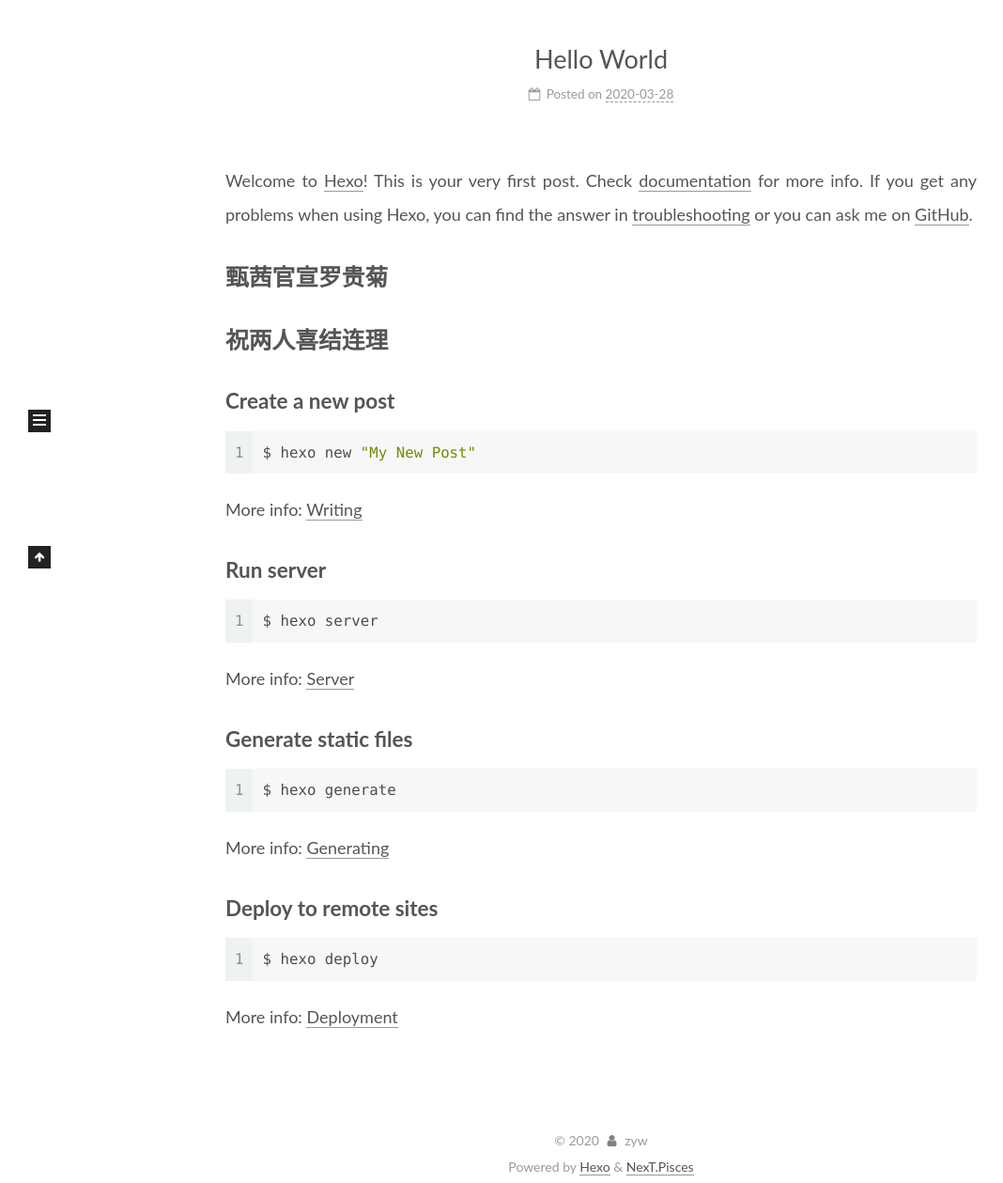
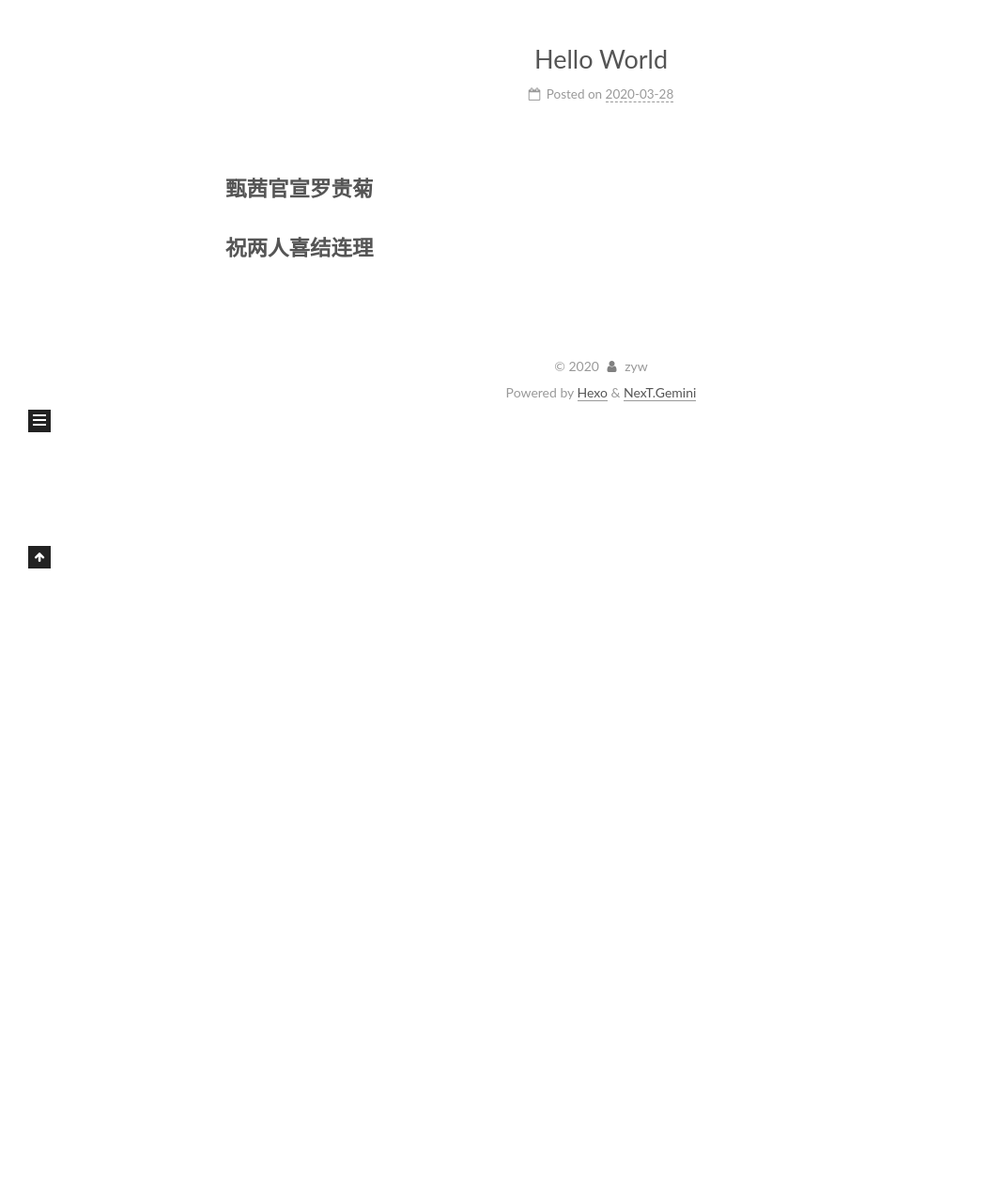
Before and after one commit to zywxr123/zywxr123.github.io, a plain HTML site: page 2020/03/28/hello-world/index.html in a window 1280 px wide. Shown: the part 295-1554 px from the top of the page at 94% size, without its empty margins (0-1068 px from the left). After the commit the page ends 800 px from the top, so only its background shows below. Drawn offline with Linux system fonts and the light colour scheme.

Commit message:
Site updated: 2020-03-28 20:20:52

```diff
--- a/2020/03/28/hello-world/index.html
+++ b/2020/03/28/hello-world/index.html
@@ -17,18 +17,18 @@
 
 <script id="hexo-configurations">
     var NexT = window.NexT || {};
-    var CONFIG = {"hostname":"zywxr123.github.io","root":"/","scheme":"Pisces","version":"7.7.2","exturl":false,"sidebar":{"position":"left","display":"post","padding":18,"offset":12,"onmobile":false},"copycode":{"enable":false,"show_result":false,"style":null},"back2top":{"enable":true,"sidebar":false,"scrollpercent":false},"bookmark":{"enable":false,"color":"#222","save":"auto"},"fancybox":false,"mediumzoom":false,"lazyload":false,"pangu":false,"comments":{"style":"tabs","active":null,"storage":true,"lazyload":false,"nav":null},"algolia":{"hits":{"per_page":10},"labels":{"input_placeholder":"Search for Posts","hits_empty":"We didn't find any results for the search: ${query}","hits_stats":"${hits} results found in ${time} ms"}},"localsearch":{"enable":false,"trigger":"auto","top_n_per_article":1,"unescape":false,"preload":false},"motion":{"enable":true,"async":false,"transition":{"post_block":"fadeIn","post_header":"slideDownIn","post_body":"slideDownIn","coll_header":"slideLeftIn","sidebar":"slideUpIn"}}};
+    var CONFIG = {"hostname":"zywxr123.github.io","root":"/","scheme":"Gemini","version":"7.7.2","exturl":false,"sidebar":{"position":"left","display":"post","padding":18,"offset":12,"onmobile":false},"copycode":{"enable":false,"show_result":false,"style":null},"back2top":{"enable":true,"sidebar":false,"scrollpercent":false},"bookmark":{"enable":false,"color":"#222","save":"auto"},"fancybox":false,"mediumzoom":false,"lazyload":false,"pangu":false,"comments":{"style":"tabs","active":null,"storage":true,"lazyload":false,"nav":null},"algolia":{"hits":{"per_page":10},"labels":{"input_placeholder":"Search for Posts","hits_empty":"We didn't find any results for the search: ${query}","hits_stats":"${hits} results found in ${time} ms"}},"localsearch":{"enable":false,"trigger":"auto","top_n_per_article":1,"unescape":false,"preload":false},"motion":{"enable":true,"async":false,"transition":{"post_block":"fadeIn","post_header":"slideDownIn","post_body":"slideDownIn","coll_header":"slideLeftIn","sidebar":"slideUpIn"}}};
   </script>
 
-  <meta name="description" content="Welcome to Hexo! This is your very first post. Check documentation for more info. If you get any problems when using Hexo, you can find the answer in troubleshooting or you can ask me on GitHub. 甄茜官宣罗">
+  <meta name="description" content="甄茜官宣罗贵菊祝两人喜结连理">
 <meta property="og:type" content="article">
 <meta property="og:title" content="Hello World">
 <meta property="og:url" content="https://zywxr123.github.io/2020/03/28/hello-world/index.html">
 <meta property="og:site_name" content="Hexo">
-<meta property="og:description" content="Welcome to Hexo! This is your very first post. Check documentation for more info. If you get any problems when using Hexo, you can find the answer in troubleshooting or you can ask me on GitHub. 甄茜官宣罗">
+<meta property="og:description" content="甄茜官宣罗贵菊祝两人喜结连理">
 <meta property="og:locale" content="en_US">
 <meta property="article:published_time" content="2020-03-28T09:06:46.256Z">
-<meta property="article:modified_time" content="2020-03-28T10:39:29.610Z">
+<meta property="article:modified_time" content="2020-03-28T12:14:32.347Z">
 <meta property="article:author" content="zyw">
 <meta name="twitter:card" content="summary">
 
@@ -175,7 +175,7 @@
               <span class="post-meta-item-text">Posted on</span>
 
 
-              <time title="Created: 2020-03-28 17:06:46 / Modified: 18:39:29" itemprop="dateCreated datePublished" datetime="2020-03-28T17:06:46+08:00">2020-03-28</time>
+              <time title="Created: 2020-03-28 17:06:46 / Modified: 20:14:32" itemprop="dateCreated datePublished" datetime="2020-03-28T17:06:46+08:00">2020-03-28</time>
             </span>
 
 
@@ -189,20 +189,7 @@
     <div class="post-body" itemprop="articleBody">
 
 
-        <p>Welcome to <a href="https://hexo.io/" target="_blank" rel="noopener">Hexo</a>! This is your very first post. Check <a href="https://hexo.io/docs/" target="_blank" rel="noopener">documentation</a> for more info. If you get any problems when using Hexo, you can find the answer in <a href="https://hexo.io/docs/troubleshooting.html" target="_blank" rel="noopener">troubleshooting</a> or you can ask me on <a href="https://github.com/hexojs/hexo/issues" target="_blank" rel="noopener">GitHub</a>.</p>
-<h2 id="甄茜官宣罗贵菊"><a href="#甄茜官宣罗贵菊" class="headerlink" title="甄茜官宣罗贵菊"></a>甄茜官宣罗贵菊</h2><h2 id="祝两人喜结连理"><a href="#祝两人喜结连理" class="headerlink" title="祝两人喜结连理"></a>祝两人喜结连理</h2><h3 id="Create-a-new-post"><a href="#Create-a-new-post" class="headerlink" title="Create a new post"></a>Create a new post</h3><figure class="highlight bash"><table><tr><td class="gutter"><pre><span class="line">1</span><br></pre></td><td class="code"><pre><span class="line">$ hexo new <span class="string">"My New Post"</span></span><br></pre></td></tr></table></figure>
-
-<p>More info: <a href="https://hexo.io/docs/writing.html" target="_blank" rel="noopener">Writing</a></p>
-<h3 id="Run-server"><a href="#Run-server" class="headerlink" title="Run server"></a>Run server</h3><figure class="highlight bash"><table><tr><td class="gutter"><pre><span class="line">1</span><br></pre></td><td class="code"><pre><span class="line">$ hexo server</span><br></pre></td></tr></table></figure>
-
-<p>More info: <a href="https://hexo.io/docs/server.html" target="_blank" rel="noopener">Server</a></p>
-<h3 id="Generate-static-files"><a href="#Generate-static-files" class="headerlink" title="Generate static files"></a>Generate static files</h3><figure class="highlight bash"><table><tr><td class="gutter"><pre><span class="line">1</span><br></pre></td><td class="code"><pre><span class="line">$ hexo generate</span><br></pre></td></tr></table></figure>
-
-<p>More info: <a href="https://hexo.io/docs/generating.html" target="_blank" rel="noopener">Generating</a></p>
-<h3 id="Deploy-to-remote-sites"><a href="#Deploy-to-remote-sites" class="headerlink" title="Deploy to remote sites"></a>Deploy to remote sites</h3><figure class="highlight bash"><table><tr><td class="gutter"><pre><span class="line">1</span><br></pre></td><td class="code"><pre><span class="line">$ hexo deploy</span><br></pre></td></tr></table></figure>
-
-<p>More info: <a href="https://hexo.io/docs/one-command-deployment.html" target="_blank" rel="noopener">Deployment</a></p>
-
+        <h3 id="甄茜官宣罗贵菊"><a href="#甄茜官宣罗贵菊" class="headerlink" title="甄茜官宣罗贵菊"></a>甄茜官宣罗贵菊</h3><h3 id="祝两人喜结连理"><a href="#祝两人喜结连理" class="headerlink" title="祝两人喜结连理"></a>祝两人喜结连理</h3>
     </div>
 
 
@@ -273,7 +260,7 @@
 
       <!--noindex-->
       <div class="post-toc-wrap sidebar-panel">
-          <div class="post-toc motion-element"><ol class="nav"><li class="nav-item nav-level-2"><a class="nav-link" href="#甄茜官宣罗贵菊"><span class="nav-number">1.</span> <span class="nav-text">甄茜官宣罗贵菊</span></a></li><li class="nav-item nav-level-2"><a class="nav-link" href="#祝两人喜结连理"><span class="nav-number">2.</span> <span class="nav-text">祝两人喜结连理</span></a><ol class="nav-child"><li class="nav-item nav-level-3"><a class="nav-link" href="#Create-a-new-post"><span class="nav-number">2.1.</span> <span class="nav-text">Create a new post</span></a></li><li class="nav-item nav-level-3"><a class="nav-link" href="#Run-server"><span class="nav-number">2.2.</span> <span class="nav-text">Run server</span></a></li><li class="nav-item nav-level-3"><a class="nav-link" href="#Generate-static-files"><span class="nav-number">2.3.</span> <span class="nav-text">Generate static files</span></a></li><li class="nav-item nav-level-3"><a class="nav-link" href="#Deploy-to-remote-sites"><span class="nav-number">2.4.</span> <span class="nav-text">Deploy to remote sites</span></a></li></ol></li></ol></div>
+          <div class="post-toc motion-element"><ol class="nav"><li class="nav-item nav-level-3"><a class="nav-link" href="#甄茜官宣罗贵菊"><span class="nav-number">1.</span> <span class="nav-text">甄茜官宣罗贵菊</span></a></li><li class="nav-item nav-level-3"><a class="nav-link" href="#祝两人喜结连理"><span class="nav-number">2.</span> <span class="nav-text">祝两人喜结连理</span></a></li></ol></div>
       </div>
       <!--/noindex-->
 
@@ -321,7 +308,7 @@
   </span>
   <span class="author" itemprop="copyrightHolder">zyw</span>
 </div>
-  <div class="powered-by">Powered by <a href="https://hexo.io/" class="theme-link" rel="noopener" target="_blank">Hexo</a> & <a href="https://pisces.theme-next.org/" class="theme-link" rel="noopener" target="_blank">NexT.Pisces</a>
+  <div class="powered-by">Powered by <a href="https://hexo.io/" class="theme-link" rel="noopener" target="_blank">Hexo</a> & <a href="https://theme-next.org/" class="theme-link" rel="noopener" target="_blank">NexT.Gemini</a>
   </div>
 
 
```
Also changed, not shown: archives/2020/03/index.html (+2 -2 lines), archives/2020/index.html (+2 -2 lines), archives/index.html (+2 -2 lines), index.html (+4 -17 lines).
